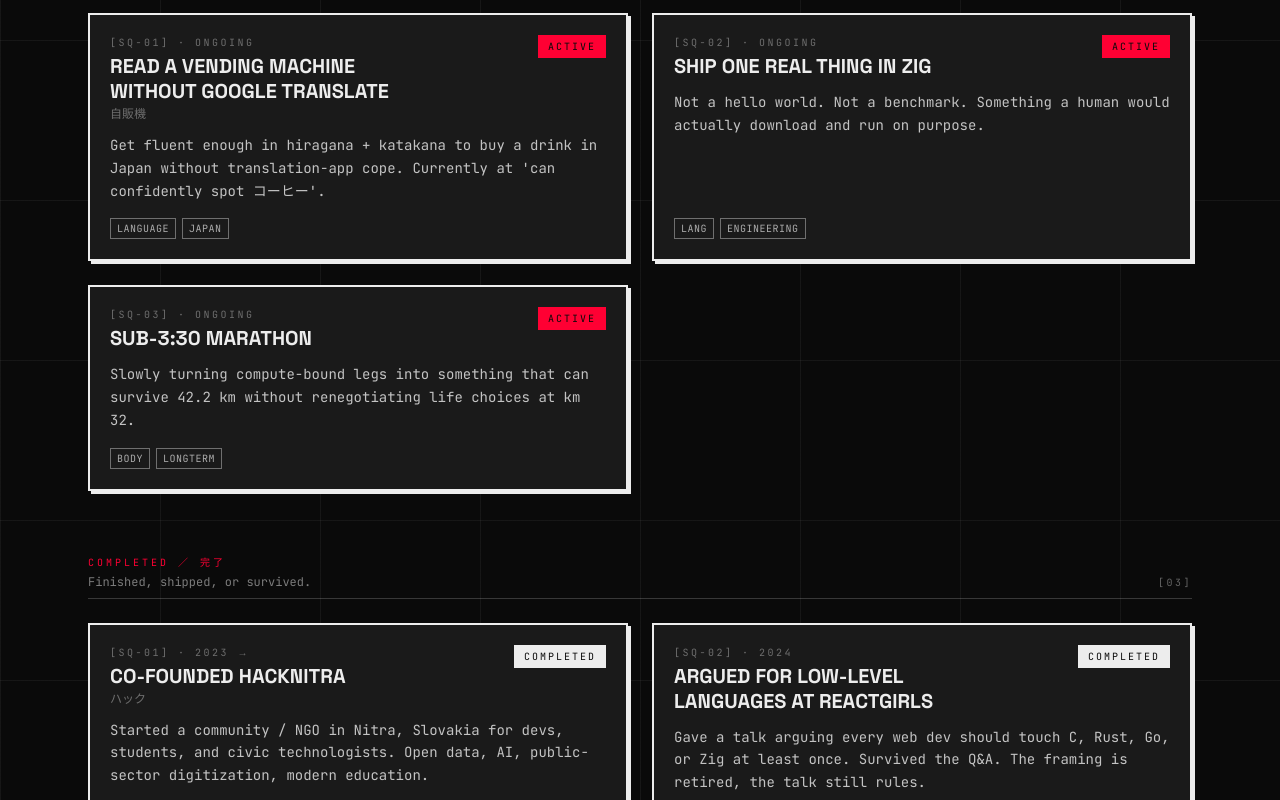
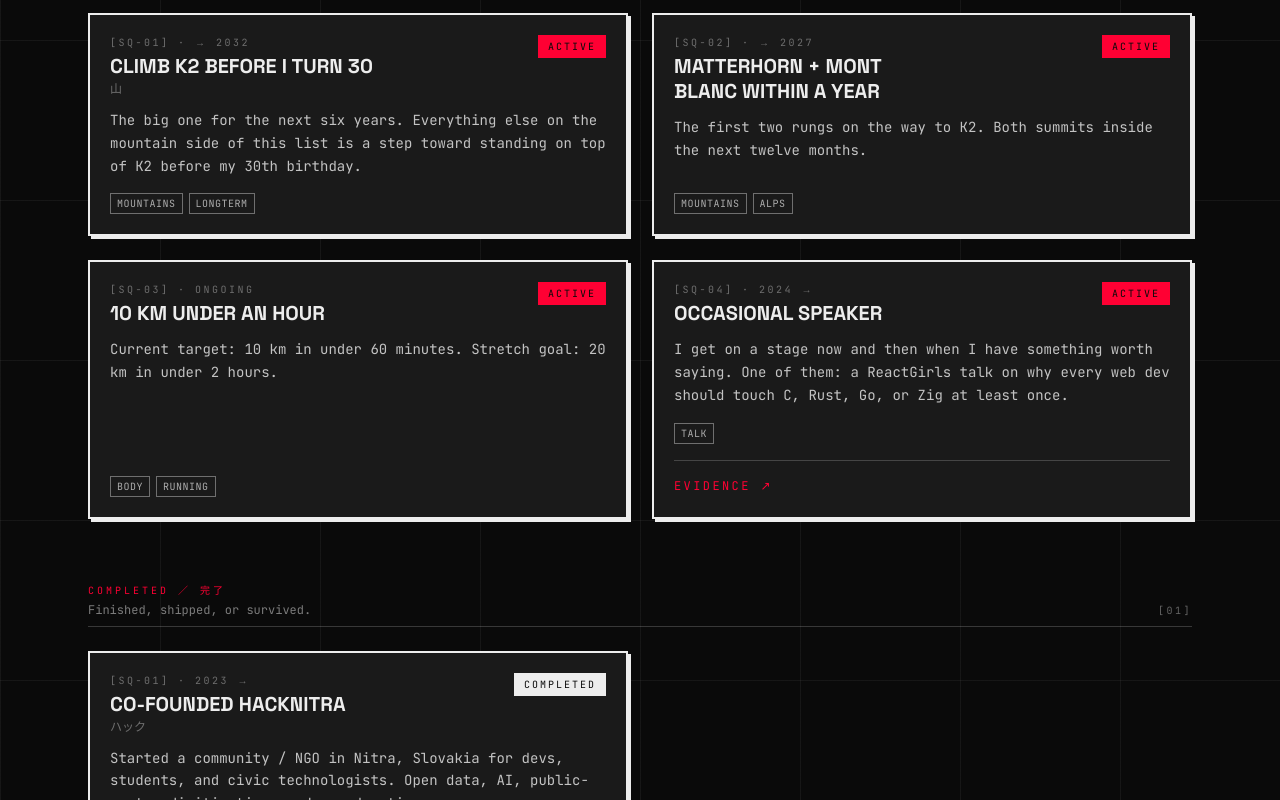
Before and after one commit to Yggdrasill501/yggdrasill501.dev, a Next.js app: page /sidequests in a window 1280 px wide. Shown: the part 440-1240 px from the top of the page. Built offline with nearby package versions, Linux system fonts and the light colour scheme.

Commit message:
docs: update sidequests

```diff
--- a/app/sidequests/data.ts
+++ b/app/sidequests/data.ts
@@ -13,32 +13,32 @@ export interface SideQuest {
 
 export const sidequests: SideQuest[] = [
   {
-    id: "kana-vending",
-    title: "Read a vending machine without Google Translate",
-    kana: "自販機",
+    id: "k2-before-30",
+    title: "Climb K2 before I turn 30",
+    kana: "山",
+    era: "→ 2032",
+    status: "active",
+    description:
+      "The big one for the next six years. Everything else on the mountain side of this list is a step toward standing on top of K2 before my 30th birthday.",
+    tags: ["mountains", "longterm"],
+  },
+  {
+    id: "matterhorn-mont-blanc",
+    title: "Matterhorn + Mont Blanc within a year",
+    era: "→ 2027",
+    status: "active",
+    description:
+      "The first two rungs on the way to K2. Both summits inside the next twelve months.",
+    tags: ["mountains", "alps"],
+  },
+  {
+    id: "running",
+    title: "10 km under an hour",
     era: "ONGOING",
     status: "active",
     description:
-      "Get fluent enough in hiragana + katakana to buy a drink in Japan without translation-app cope. Currently at 'can confidently spot コーヒー'.",
-    tags: ["language", "japan"],
-  },
-  {
-    id: "zig-real-thing",
-    title: "Ship one real thing in Zig",
-    era: "ONGOING",
-    status: "active",
-    description:
-      "Not a hello world. Not a benchmark. Something a human would actually download and run on purpose.",
-    tags: ["lang", "engineering"],
-  },
-  {
-    id: "marathon",
-    title: "Sub-3:30 marathon",
-    era: "ONGOING",
-    status: "active",
-    description:
-      "Slowly turning compute-bound legs into something that can survive 42.2 km without renegotiating life choices at km 32.",
-    tags: ["body", "longterm"],
+      "Current target: 10 km in under 60 minutes. Stretch goal: 20 km in under 2 hours.",
+    tags: ["body", "running"],
   },
   {
     id: "hacknitra",
@@ -51,23 +51,14 @@ export const sidequests: SideQuest[] = [
     tags: ["community", "slovakia"],
   },
   {
-    id: "reactgirls-low-level",
-    title: "Argued for low-level languages at ReactGirls",
-    era: "2024",
-    status: "completed",
+    id: "occasional-speaker",
+    title: "Occasional speaker",
+    era: "2024 →",
+    status: "active",
     description:
-      "Gave a talk arguing every web dev should touch C, Rust, Go, or Zig at least once. Survived the Q&A. The framing is retired, the talk still rules.",
+      "I get on a stage now and then when I have something worth saying. One of them: a ReactGirls talk on why every web dev should touch C, Rust, Go, or Zig at least once.",
     tags: ["talk"],
     href: "https://www.youtube.com/watch?v=iKZEol3GQXg",
-  },
-  {
-    id: "site-rewrite-n",
-    title: "The Nth personal site rewrite",
-    era: "every year",
-    status: "completed",
-    description:
-      "Started, deleted, started again. This one (yggdrasill501.dev) might actually stick because there's nothing left to rewrite — it's already a single red dot and some kana.",
-    tags: ["meta"],
   },
   {
     id: "quantum-notes",
```
Also changed, not shown: public/llms.txt.
